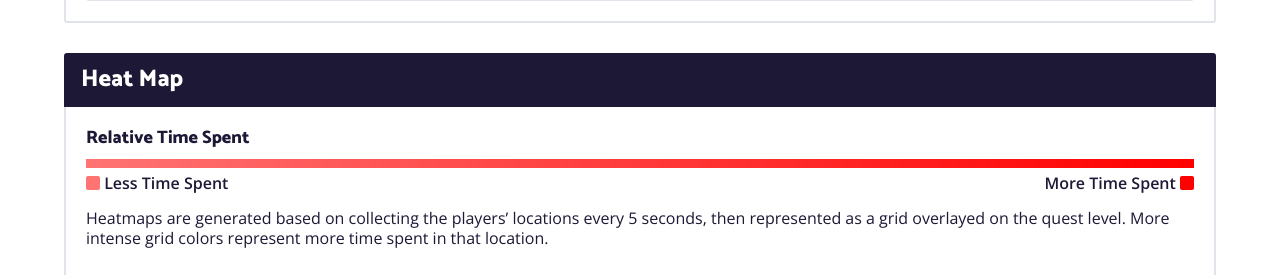
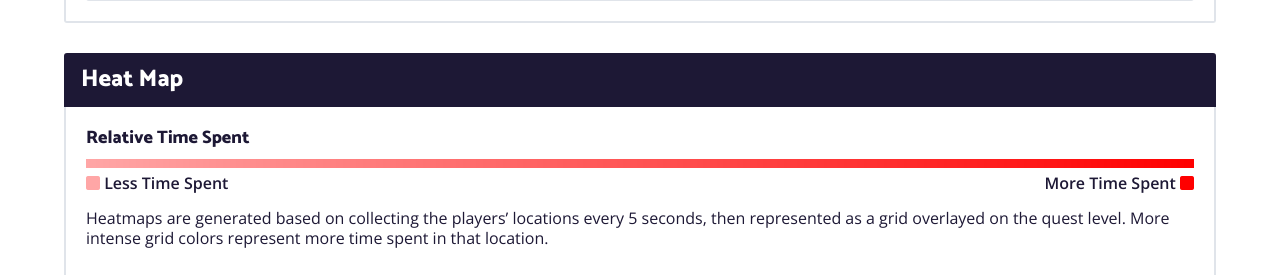
Before and after one commit to jsruesch/sprocket-data-systems, a PHP site: page /assignment-03_quest.php in a window 1280 px wide. Shown: the part 993-1268 px from the top of the page. Run offline with PHP 8.4, Linux system fonts and the light colour scheme; some libraries are stand-ins or nearby versions.

Commit message:
update transparent red values in heat map legend

```diff
--- a/stylesheets/style.css
+++ b/stylesheets/style.css
@@ -1546,7 +1546,7 @@ select {
 
 .legend-red-transparent {
   color: #FF0000;
-  opacity: .55; }
+  opacity: .35; }
 
 .legend-blue {
   color: #1000EE; }
@@ -1555,7 +1555,7 @@ select {
   width: 100%;
   float: left;
   height: 9px;
-  background: linear-gradient(90deg, rgba(255, 0, 0, 0.55) 0%, red 100%); }
+  background: linear-gradient(90deg, rgba(255, 0, 0, 0.35) 0%, red 100%); }
 
 .heatmap-image-home {
   background: url(../img/heatmaps/heatmap-home-transparent.png); }
--- a/stylesheets/style.scss
+++ b/stylesheets/style.scss
@@ -931,12 +931,12 @@
 }
 
 .legend-red{  color: #FF0000; }
-.legend-red-transparent{  color: #FF0000; opacity: .55; }
+.legend-red-transparent{  color: #FF0000; opacity: .35; }
 .legend-blue{ color: #1000EE; }
 .heatmap-legend-gradient{
   @include full;
   height: 9px;
-  background: linear-gradient(90deg, rgba(255,0,0,0.55) 0%, rgba(255,0,0,1) 100%);
+  background: linear-gradient(90deg, rgba(255,0,0,0.35) 0%, rgba(255,0,0,1) 100%);
 }
 
 .heatmap-image-home{          background: url(../img/heatmaps/heatmap-home-transparent.png); }
```
Also changed, not shown: stylesheets/style.min.css.
